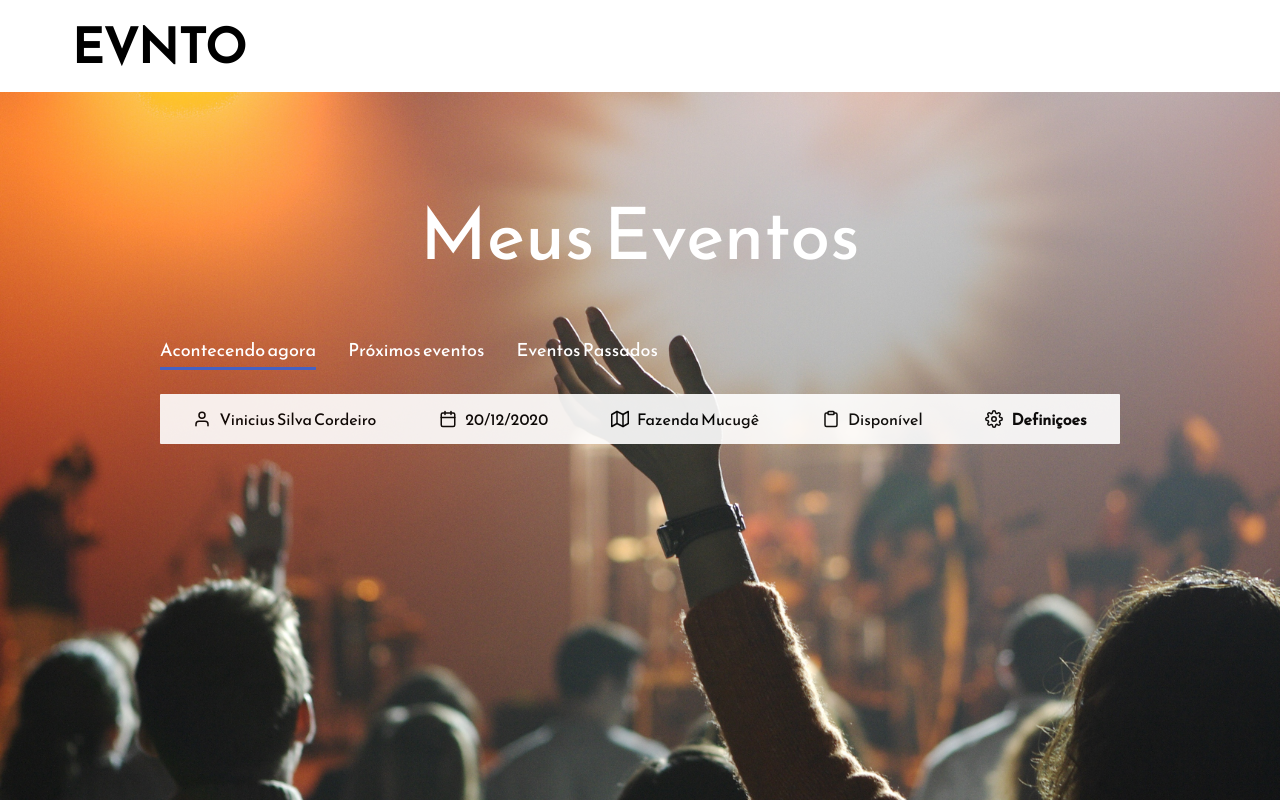
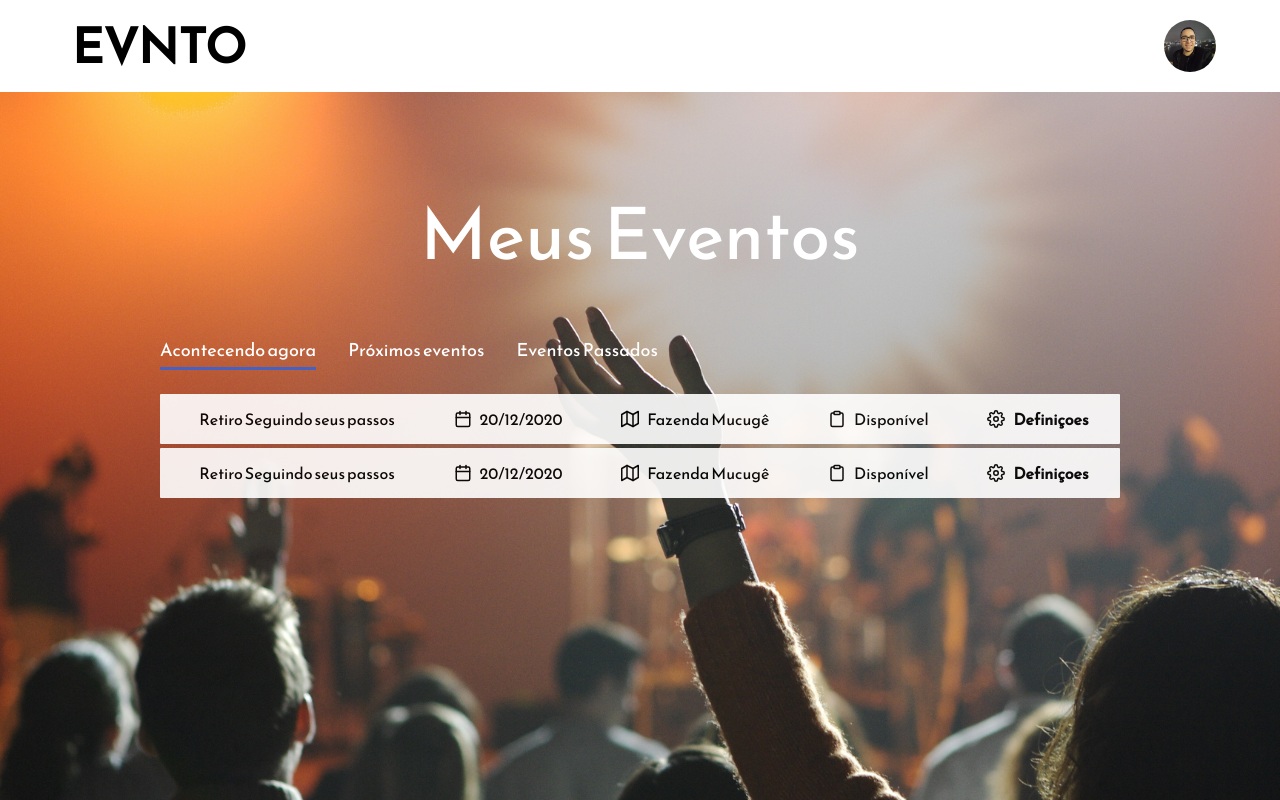
Before and after one commit to vinyscordeiro/Evnto-Frontend, a React (Create React App) app: page /myevents in a window 1280 px wide. Built offline with nearby package versions, Linux system fonts and the light colour scheme.

Commit message:
Correnting Sidebar and Header and adapting it to the other pages

```diff
--- a/src/Components/Header/index.tsx
+++ b/src/Components/Header/index.tsx
@@ -1,13 +1,14 @@
-import {Container, Logo, User} from './styles';
+import {Container, Logo} from './styles';
 
-import profile from '../../assets/profile.jpeg';
+import Sidebar from '../Sidebar';
 
+const Header: React.FC = () => {
 
-const Header: React.FC = ({ children}) => {
     return(
         <Container>
             <Logo href="/">EVNTO</Logo>
-            {children}
+            <Sidebar />
+
         </Container>)
 };
 
--- a/src/Components/Header/styles.ts
+++ b/src/Components/Header/styles.ts
@@ -16,12 +16,3 @@ export const Logo = styled.a`
     text-decoration: none;
     margin-left: 72px;
 `;
-
-export const User = styled.img`
-    cursor: pointer;
-    width: 52px;
-    height: 52px;
-    border-radius: 50%;
-    margin-left: auto;
-    margin: 0 88px;
-`;
--- a/src/Components/Sidebar/index.tsx
+++ b/src/Components/Sidebar/index.tsx
@@ -1,9 +1,12 @@
-import { FiClipboard, FiPlus, FiSettings, FiUser } from 'react-icons/fi';
+import {useCallback, useState} from 'react';
+
+import { FiClipboard, FiHome, FiPlus, FiSettings, FiUser } from 'react-icons/fi';
 
 import Profile from '../../assets/profile.jpeg';
 
 import {
     Container,
+    SidebarContainer,
     ProfileImg,
     WelcomeDiv,
     WelcomeTitle,
@@ -11,18 +14,37 @@ import {
     SidebarLinkDiv,
     SidebarLinkUnit,
     MadeInDiv,
+    CloseSiderbarIcon,
+    ProfileContainer,
+    ProfileOptions,
+
 } from './styles';
 
-const Sidebar: React.FC = () => {
+const Sidebar: React.FC= () => {
+    const [sidebarVisible, setSidebarVisible] = useState(false);
+
+    const handleSidebar = useCallback(( )=> {
+        setSidebarVisible(!sidebarVisible);
+    },[sidebarVisible]);
+
+    if(sidebarVisible){
         return(
             <Container>
+                <SidebarContainer>
+                    <CloseSiderbarIcon onClick={handleSidebar}/>
                     <ProfileImg src={Profile} />
+
                     <WelcomeDiv>
                         <WelcomeTitle>Seja Bem-vindo</WelcomeTitle>
                         <WelcomeName>Vinicius Silva Cordeiro</WelcomeName>
                     </WelcomeDiv>
+
                     <SidebarLinkDiv>
-                <SidebarLinkUnit isSelected={true} to="/profile">
+                         <SidebarLinkUnit isSelected={true} to="/dashboard">
+                            <FiHome />
+                            Home
+                        </SidebarLinkUnit>
+                        <SidebarLinkUnit isSelected={false} to="/profile">
                             <FiUser />
                             Meu Perfil
                         </SidebarLinkUnit>
@@ -44,8 +66,16 @@ const Sidebar: React.FC = () => {
                     <MadeInDiv>
                         Desenvolvido pela Develitt
                     </MadeInDiv>
+                </SidebarContainer>
             </Container>
         );
+    } else {
+        return(
+        <ProfileContainer>
+            <ProfileOptions src={Profile} onClick={handleSidebar} />
+        </ProfileContainer>);
+    }
+
 }
 
 export default Sidebar;
--- a/src/Components/Sidebar/styles.ts
+++ b/src/Components/Sidebar/styles.ts
@@ -1,13 +1,27 @@
-import { shade } from 'polished';
 import { Link } from 'react-router-dom';
 
-import styled, {css} from 'styled-components';
+import styled, {css, keyframes} from 'styled-components';
+import {shade} from 'polished';
+
+import {FiX} from 'react-icons/fi';
 
 interface SidebarLinkUnitProps{
     isSelected: Boolean;
 }
 
 export const Container = styled.div`
+`;
+
+export const appearFromRight = keyframes`
+    from{
+        transform: translateX(344px);
+    }
+    to{
+        transform: translateX(0);
+    }
+`;
+
+export const SidebarContainer = styled.div`
     display: flex;
     align-items: center;
     flex-direction: column;
@@ -16,6 +30,20 @@ export const Container = styled.div`
     position: fixed;
     background-color: #1C1717;
     right: 0;
+    top: 0;
+    z-index: 1;
+    animation: ${appearFromRight} 0.5s`;
+
+export const CloseSiderbarIcon = styled(FiX)`
+    cursor: pointer;
+    position: absolute;
+    left: 16px;
+    top: 12px;
+    color: #fff;
+
+    &:hover{
+        color: ${shade(0.5, "#fff")};
+    }
 `;
 
 export const ProfileImg = styled.img`
@@ -86,3 +114,17 @@ export const MadeInDiv = styled.div`
     padding: 8px 0 16px 0;;
     margin-top: auto;
 `;
+
+
+export const ProfileContainer = styled.div`
+    position: absolute;
+    top: 20px;
+    right: 64px;
+    cursor: pointer;
+`;
+
+export const ProfileOptions = styled.img`
+    width: 52px;
+    height: 52px;
+    border-radius: 50%;
+`;
--- a/src/Pages/Dashboard/index.tsx
+++ b/src/Pages/Dashboard/index.tsx
@@ -10,14 +10,14 @@ import {
 } from './styles';
 
 import {FiCalendar, FiMapPin} from 'react-icons/fi';
-import Sidebar from '../../Components/Sidebar';
 
 const Dashboard:React.FC = () => {
+
     return (
     <Container >
         <Header />
         <Logo>EVNTO</Logo>
-        <Sidebar />
+
         <SearchBox placeholder="Digite o nome do evento que deseja participar"/>
         <SearchResponseBox>
             <SearchResponseUnit to="/eventuse">
--- a/src/Pages/Dashboard/styles.ts
+++ b/src/Pages/Dashboard/styles.ts
@@ -4,7 +4,7 @@ import {Link} from 'react-router-dom';
 import background1 from '../../assets/background1.jpg';
 
 export const Container = styled.div`
-    width: 100vw;
+    width: 100%;
     height: 100%;
     background: #fff url(${background1}) no-repeat;
     background-attachment: fixed;
--- a/src/Pages/MyEvents/index.tsx
+++ b/src/Pages/MyEvents/index.tsx
@@ -1,3 +1,9 @@
+import { useCallback, useState } from 'react';
+
+import {FiCalendar, FiMap, FiClipboard, FiSettings} from 'react-icons/fi';
+
+import Header from '../../Components/Header';
+
 import {
     Container,
     Title,
@@ -9,11 +15,31 @@ import {
     EventText
 } from './styles';
 
-import Header from '../../Components/Header';
 
-import {FiCalendar, FiUser, FiMap, FiClipboard, FiSettings} from 'react-icons/fi';
 
 const MyEvents:React.FC = () => {
+    const[eventNow, setEventNow] = useState(true);
+    const[eventPast, setEventPast] = useState(false);
+    const[eventFuture, setEventFuture] = useState(false);
+
+    const handleEventNow = useCallback(() => {
+        setEventNow(true);
+        setEventPast(false);
+        setEventFuture(false);
+
+    }, []);
+
+    const handleEventPast = useCallback(() => {
+        setEventNow(false);
+        setEventPast(true);
+        setEventFuture(false);
+    },[]);
+
+    const handleEventFuture = useCallback(() => {
+        setEventNow(false);
+        setEventPast(false);
+        setEventFuture(true);
+    },[]);
 
     return (
         <Container>
@@ -22,15 +48,15 @@ const MyEvents:React.FC = () => {
 
             <EventsDiv>
                 <EventSelection>
-                    <Subtitle isSelected={true}>Acontecendo agora</Subtitle>
-                    <Subtitle>Próximos eventos</Subtitle>
-                    <Subtitle>Eventos Passados</Subtitle>
+                    <Subtitle isSelected={eventNow} onClick={handleEventNow} >Acontecendo agora</Subtitle>
+                    <Subtitle isSelected={eventPast} onClick={handleEventPast} >Próximos eventos</Subtitle>
+                    <Subtitle isSelected={eventFuture} onClick={handleEventFuture} >Eventos Passados</Subtitle>
                 </EventSelection>
 
+               { eventNow && <>
                     <Event to="/eventuse">
                         <EventContainer>
-                        <FiUser size={18}/>
-                        <EventText>Vinicius Silva Cordeiro</EventText>
+                            <EventText>Retiro Seguindo seus passos</EventText>
                         </EventContainer>
                         <EventContainer>
                             <FiCalendar size={18}/>
@@ -50,6 +76,81 @@ const MyEvents:React.FC = () => {
                         </EventContainer>
 
                     </Event>
+
+                    <Event to="/eventuse">
+                        <EventContainer>
+                            <EventText>Retiro Seguindo seus passos</EventText>
+                        </EventContainer>
+                        <EventContainer>
+                            <FiCalendar size={18}/>
+                            <EventText>20/12/2020</EventText>
+                        </EventContainer>
+                        <EventContainer>
+                            <FiMap size={18}/>
+                            <EventText>Fazenda Mucugê</EventText>
+                        </EventContainer>
+                        <EventContainer>
+                            <FiClipboard size={18} />
+                            <EventText>Disponível</EventText>
+                        </EventContainer>
+                        <EventContainer iconRotation={true}>
+                            <FiSettings size={18} />
+                            <EventText>Definiçoes</EventText>
+                        </EventContainer>
+                    </Event>
+                </>
+               }
+
+                { eventPast && <>
+                    <Event to="/eventuse">
+                        <EventContainer>
+                            <EventText>Retiro Seguindo seus passos</EventText>
+                        </EventContainer>
+                        <EventContainer>
+                            <FiCalendar size={18}/>
+                            <EventText>20/12/2020</EventText>
+                        </EventContainer>
+                        <EventContainer>
+                            <FiMap size={18}/>
+                            <EventText>Fazenda Mucugê</EventText>
+                        </EventContainer>
+                        <EventContainer>
+                            <FiClipboard size={18} />
+                            <EventText>Disponível</EventText>
+                        </EventContainer>
+                        <EventContainer iconRotation={true}>
+                            <FiSettings size={18} />
+                            <EventText>Definiçoes</EventText>
+                        </EventContainer>
+                    </Event>
+                </>
+                }
+
+                { eventFuture && <>
+                    <Event to="/eventuse">
+                        <EventContainer>
+                            <EventText>Retiro Seguindo seus passos</EventText>
+                        </EventContainer>
+                        <EventContainer>
+                            <FiCalendar size={18}/>
+                            <EventText>20/12/2020</EventText>
+                        </EventContainer>
+                        <EventContainer>
+                            <FiMap size={18}/>
+                            <EventText>Fazenda Mucugê</EventText>
+                        </EventContainer>
+                        <EventContainer>
+                            <FiClipboard size={18} />
+                            <EventText>Disponível</EventText>
+                        </EventContainer>
+                        <EventContainer iconRotation={true}>
+                            <FiSettings size={18} />
+                            <EventText>Definiçoes</EventText>
+                        </EventContainer>
+                    </Event>
+                </>
+               }
+
             </EventsDiv>
 
         </Container>
```
Also changed, not shown: 1 other file (tests, documents, lock files or other folders). Lines whose indentation alone changed are shown as unchanged.
